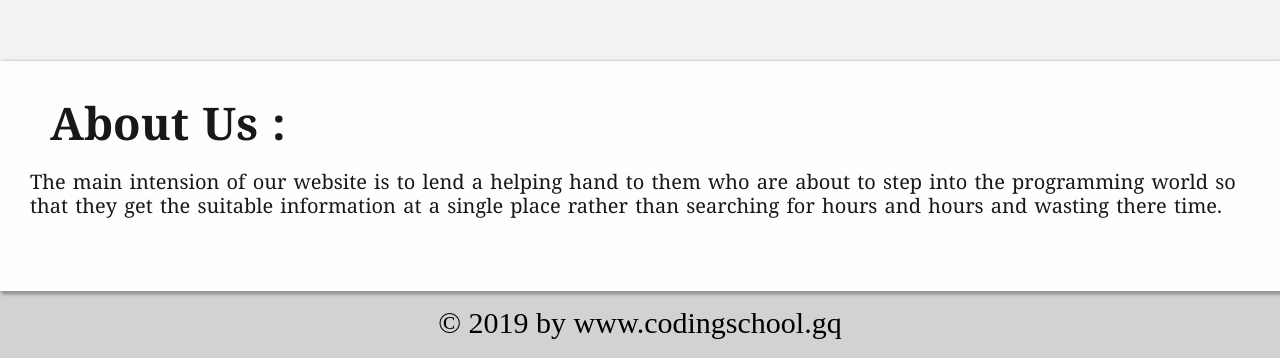
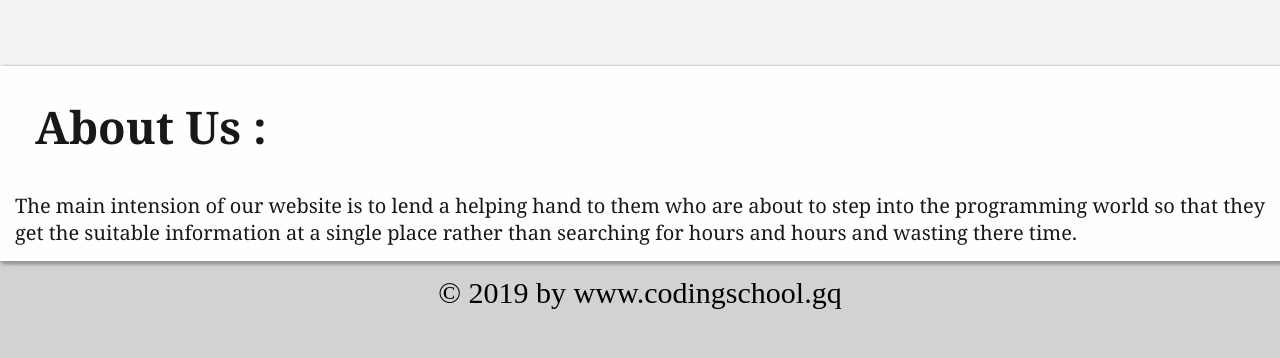
Before and after one commit to RJ81881/CODIN, a plain HTML site: page index.html in a window 1280 px wide. Shown: the part 4020-4378 px from the top of the page. Drawn offline with Linux system fonts and the light colour scheme.

Commit message:
Update index.html

```diff
--- a/index.html
+++ b/index.html
@@ -101,16 +101,15 @@
           .about
 {
     width:auto;
-    height:200px;
+    height:auto;
     text-align:left;
-    padding:15px;
-m   margin:15px 0px;
+  // margin:15px 0px;
     background-color:white;
     opacity:0.9;
     font-family:Georgia;
-    line-height:24px;
+  /*  line-height:24px;
     font-size:18px;
-    word-spacing:2px;
+    word-spacing:2px;*/
     box-shadow:2px 2px 4px grey, 2px 2px 4px silver,2px 2px 4px grey, 2px 2px 4px silver;
 }
           .main{
@@ -122,13 +121,13 @@ m   margin:15px 0px;
               //border-radius:4px;
               text-align:center;
           }
-          .main h1{
+          .main h1,.about h1{
               font-family:Georgia;
               font-size:45px;
               margin:5px;
               padding:30px 30px 15px 30px;
           }
-          .main p{
+          .main p,.about p{
               padding:15px;
               font-size:20px;
           }
```
